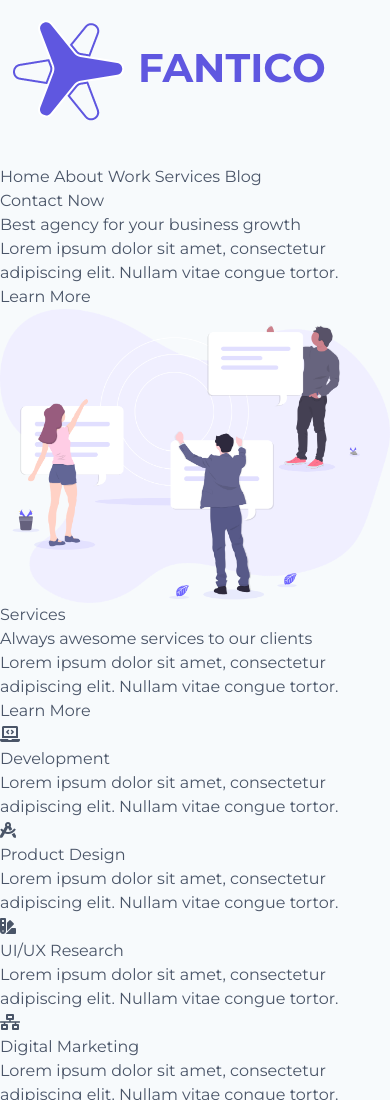
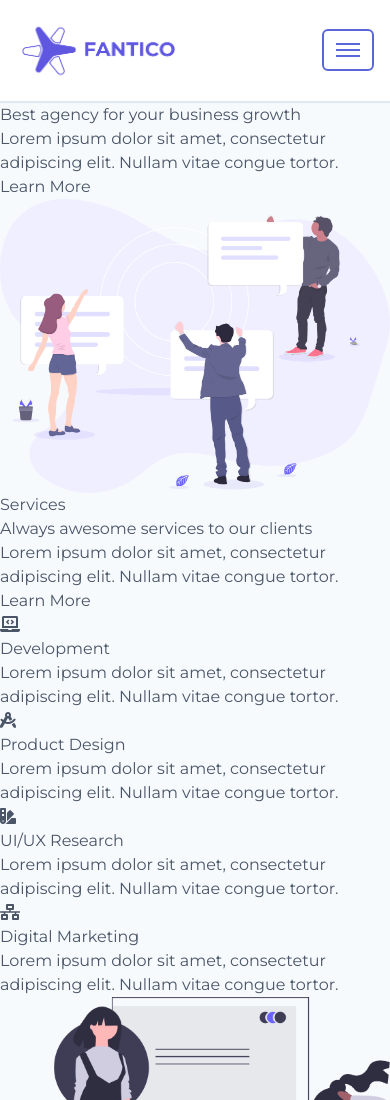
Before and after one commit to fedepena/fantico, a plain HTML site: page index.html in a window 390 px wide. Shown: the top 1100 px of the page. Drawn offline with nearby package versions, Linux system fonts and the light colour scheme.

Commit message:
part 2 - navigation

```diff
--- a/index.html
+++ b/index.html
@@ -9,22 +9,22 @@
         <link rel="stylesheet" href="https://fonts.googleapis.com/css?family=Montserrat:400,500,600&display=swap">
     </head>
     <body style="font-family: 'Montserrat', sans-serif;" class="bg-gray-100 text-gray-700">
-        <header>
-            <nav>
-                <a href="#"><img src="images/logo-main.png"/></a>
-                <button>
-                    <span></span>
-                    <span></span>
-                    <span></span>
+        <header class="bg-white border-b-2 py-4">
+            <nav class="container mx-auto  flex flex-wrap items-center px-4" data-pg-class-style="container" data-pg-class-style-inline=" flex flex-wrap items-center px-4">
+                <a href="#"><img src="images/logo-main.png" class="w-40"/></a>
+                <button class="border-2 border-indigo-600 hover:bg-indigo-600 hover:text-white ml-auto px-3 py-2 rounded-md text-indigo-600 lg:hidden">
+                    <span class="block border-b-2 border-current my-1 w-6"></span>
+                    <span class="block border-b-2 border-current my-1 w-6"></span>
+                    <span class="block border-b-2 border-current my-1 w-6"></span>
                 </button>
-                <div>
-                    <a href="#">Home</a>
-                    <a href="#">About</a>
-                    <a href="#">Work</a>
-                    <a href="#">Services</a>
-                    <a href="#">Blog</a>
-                    <div>
-                        <a href="#">Contact Now</a>
+                <div class="hidden ml-auto w-full lg:block lg:w-auto">
+                    <a href="#" class="font-medium hover:text-indigo-600 px-4 py-2 block lg:inline-block" data-pg-class-style="nav_link">Home</a>
+                    <a href="#" class="font-medium hover:text-indigo-600 px-4 py-2 block lg:inline-block" data-pg-class-style="nav_link">About</a>
+                    <a href="#" class="font-medium hover:text-indigo-600 px-4 py-2 block lg:inline-block" data-pg-class-style="nav_link">Work</a>
+                    <a href="#" class="font-medium hover:text-indigo-600 px-4 py-2 block lg:inline-block" data-pg-class-style="nav_link">Services</a>
+                    <a href="#" class="font-medium hover:text-indigo-600 px-4 py-2 block lg:inline-block" data-pg-class-style="nav_link">Blog</a>
+                    <div class="inline-block px-4 py-2">
+                        <a href="#" class="bg-indigo-600 border-2 border-indigo-600 hover:bg-indigo-100 hover:text-indigo-600 inline-block px-6 py-2 rounded-md text-white" data-pg-class-style="button">Contact Now</a>
                     </div>
                 </div>
             </nav>
--- a/pinegrow.json
+++ b/pinegrow.json
@@ -1 +1 @@
-{"files":{"index.html":{"frameworks":["fantico","pg.fontawesome.5","pg.insight.events","pg.asset.manager","pg.project.items","pg.code-validator","pg.image.overlay","pg.css.grid","tw","pg.html","pg.components"],"last_page_width":1024}},"breakpoints":["640px","768px","1024px","1280px"],"frameworks":["fantico","pg.fontawesome.5","pg.insight.events","pg.asset.manager","pg.project.items","pg.code-validator","pg.image.overlay","pg.css.grid","tw","pg.html","pg.components"],"template_framework_id":"tailwind"}
+{"files":{"index.html":{"frameworks":["fantico","pg.fontawesome.5","pg.insight.events","pg.asset.manager","pg.project.items","pg.code-validator","pg.image.overlay","pg.css.grid","tw","pg.html","pg.components"],"last_page_width":788}},"breakpoints":["640px","768px","1024px","1280px"],"frameworks":["fantico","pg.fontawesome.5","pg.insight.events","pg.asset.manager","pg.project.items","pg.code-validator","pg.image.overlay","pg.css.grid","tw","pg.html","pg.components"],"template_framework_id":"tailwind"}
```
Also changed, not shown: 2 other files.
